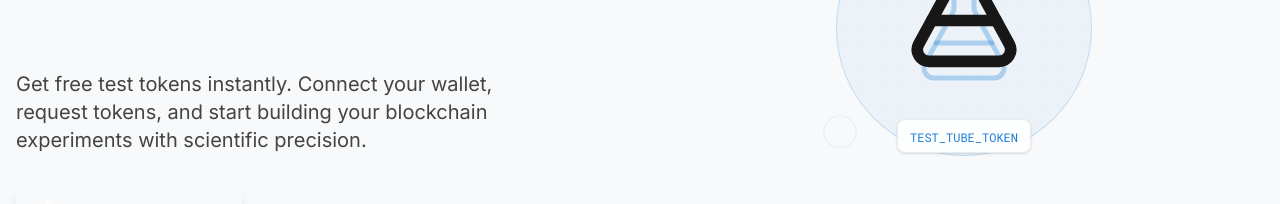
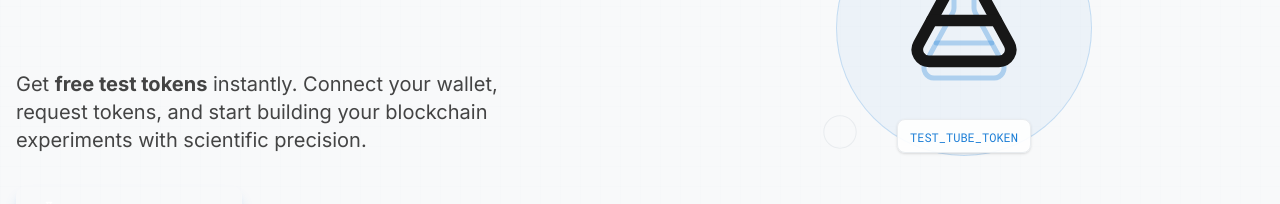
Before and after one commit to skyf0xx/test-tube-token, a Next.js app: page / in a window 1280 px wide. Shown: the part 339-543 px from the top of the page. Built offline with nearby package versions, Linux system fonts and the light colour scheme.

Commit message:
style: bold

```diff
--- a/src/components/sections/hero-section.tsx
+++ b/src/components/sections/hero-section.tsx
@@ -60,9 +60,10 @@ export const HeroSection: React.FC = () => {
                             className="text-lg md:text-xl text-foreground/80 mb-8 max-w-lg"
                             variants={itemVariants}
                         >
-                            Get free test tokens instantly. Connect your wallet,
-                            request tokens, and start building your blockchain
-                            experiments with scientific precision.
+                            Get <strong>free test tokens</strong> instantly.
+                            Connect your wallet, request tokens, and start
+                            building your blockchain experiments with scientific
+                            precision.
                         </motion.p>
 
                         <motion.div variants={itemVariants}>
```
